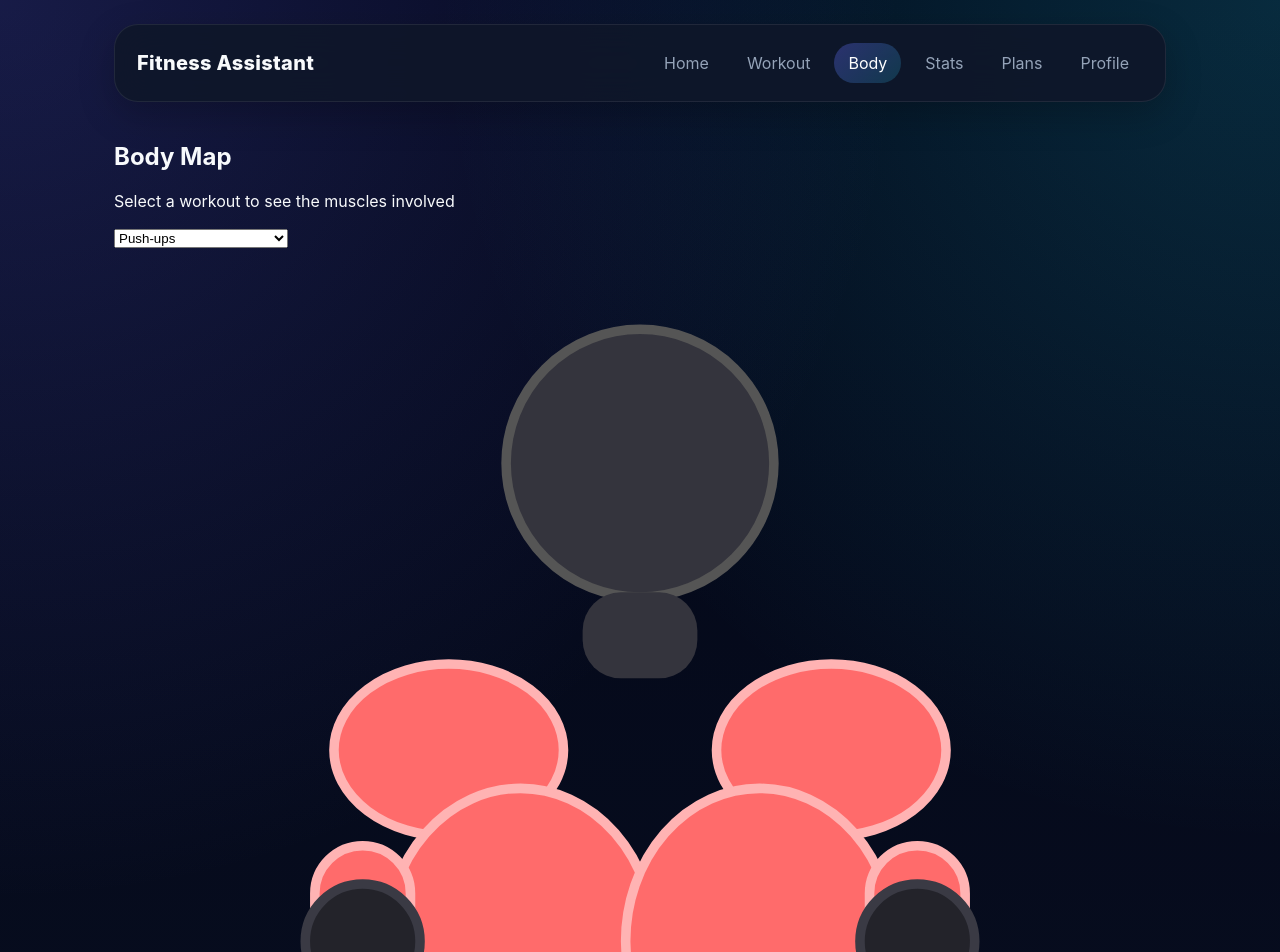
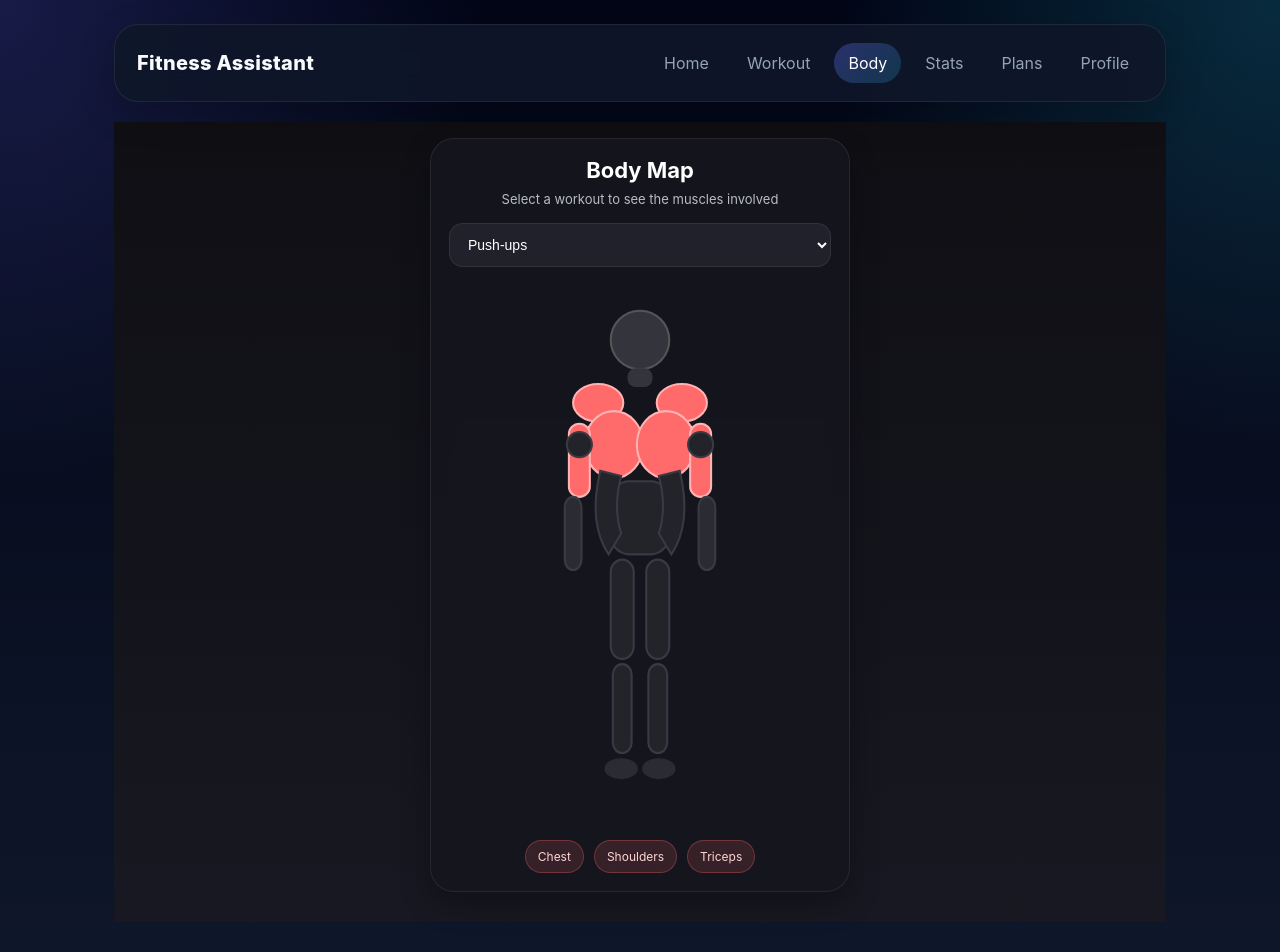
Before and after one commit to logeshk48/fitness-assistant, a React (Vite) app: page /body-map in a window 1280 px wide. Shown: the top 952 px of the page. Built offline with nearby package versions, Linux system fonts and the light colour scheme.

Commit message:
Stats added

```diff
--- a/src/App.jsx
+++ b/src/App.jsx
@@ -6,6 +6,7 @@ import BodyMap from "./pages/BodyMap";
 import Progress from "./pages/Progress";
 import Plans from "./pages/Plans";
 import Profile from "./pages/Profile";
+import Stats from "./pages/Stats";
 
 function App() {
   return (
@@ -18,6 +19,7 @@ function App() {
           <Route path="progress" element={<Progress />} />
           <Route path="plans" element={<Plans />} />
           <Route path="profile" element={<Profile />} />
+          <Route path="stats" element={<Stats />} />
         </Route>
       </Routes>
     </BrowserRouter>
--- a/src/components/Navbar.jsx
+++ b/src/components/Navbar.jsx
@@ -4,7 +4,7 @@ const navItems = [
   { label: "Home", path: "/" },
   { label: "Workout", path: "/workouts" },
   { label: "Body", path: "/body-map" },
-  { label: "Stats", path: "/progress" },
+  { label: "Stats", path: "/stats" },
   { label: "Plans", path: "/plans" },
   { label: "Profile", path: "/profile" },
 ];
--- a/src/pages/BodyMap.css
+++ b/src/pages/BodyMap.css
@@ -0,0 +1,79 @@
+.bodymap-page {
+  min-height: 100vh;
+  padding: 16px;
+  background: linear-gradient(180deg, #0f0f14 0%, #171821 100%);
+  display: flex;
+  justify-content: center;
+  align-items: flex-start;
+  box-sizing: border-box;
+}
+
+.bodymap-card {
+  width: 100%;
+  max-width: 420px;
+  background: rgba(22, 22, 30, 0.95);
+  border: 1px solid rgba(255, 255, 255, 0.08);
+  border-radius: 24px;
+  padding: 18px;
+  box-sizing: border-box;
+  box-shadow: 0 12px 30px rgba(0, 0, 0, 0.28);
+  backdrop-filter: blur(10px);
+}
+
+.bodymap-title {
+  margin: 0;
+  text-align: center;
+  font-size: 22px;
+  font-weight: 700;
+  color: #ffffff;
+}
+
+.bodymap-subtitle {
+  margin: 8px 0 16px;
+  text-align: center;
+  font-size: 13px;
+  color: #b8bcc7;
+}
+
+.bodymap-select {
+  width: 100%;
+  padding: 12px 14px;
+  border-radius: 14px;
+  border: 1px solid rgba(255, 255, 255, 0.08);
+  background: #20212b;
+  color: #ffffff;
+  font-size: 14px;
+  outline: none;
+  margin-bottom: 18px;
+}
+
+.bodymap-svg-wrap {
+  display: flex;
+  justify-content: center;
+  align-items: center;
+  padding: 8px 0 12px;
+}
+
+.bodymap-svg {
+  width: 100%;
+  max-width: 230px;
+  height: auto;
+}
+
+.bodymap-tags {
+  display: flex;
+  flex-wrap: wrap;
+  gap: 10px;
+  justify-content: center;
+  margin-top: 12px;
+}
+
+.bodymap-tag {
+  padding: 8px 12px;
+  border-radius: 999px;
+  background: rgba(255, 107, 107, 0.14);
+  border: 1px solid rgba(255, 107, 107, 0.3);
+  color: #ffd5d5;
+  font-size: 12px;
+  text-transform: capitalize;
+}
--- /dev/null
+++ b/src/pages/Stats.jsx
@@ -0,0 +1,114 @@
+import { useEffect, useState } from "react";
+import { db } from "../firebase";
+import { collection, getDocs } from "firebase/firestore";
+
+const Stats = () => {
+  const [workouts, setWorkouts] = useState([]);
+
+  const [totalWorkouts, setTotalWorkouts] = useState(0);
+  const [totalSets, setTotalSets] = useState(0);
+  const [totalReps, setTotalReps] = useState(0);
+  const [topMuscle, setTopMuscle] = useState("None");
+
+  // 🔹 Fetch workouts
+  const fetchWorkouts = async () => {
+    try {
+      const querySnapshot = await getDocs(collection(db, "workouts"));
+
+      const data = querySnapshot.docs.map((doc) => ({
+        id: doc.id,
+        ...doc.data(),
+      }));
+
+      setWorkouts(data);
+      calculateStats(data);
+    } catch (error) {
+      console.error("Error fetching workouts:", error);
+    }
+  };
+
+  // 🔹 Calculate stats
+  const calculateStats = (data) => {
+    // total workouts
+    setTotalWorkouts(data.length);
+
+    // total sets
+    const sets = data.reduce(
+      (sum, item) => sum + (item.totalSets || 0),
+      0
+    );
+    setTotalSets(sets);
+
+    // total reps
+    const reps = data.reduce(
+      (sum, item) => sum + (item.totalReps || 0),
+      0
+    );
+    setTotalReps(reps);
+
+    // top muscle
+    const muscleCount = {};
+
+    data.forEach((item) => {
+      const muscle = item.muscleGroup;
+      if (!muscle) return;
+
+      muscleCount[muscle] = (muscleCount[muscle] || 0) + 1;
+    });
+
+    let top = "None";
+    let max = 0;
+
+    for (const muscle in muscleCount) {
+      if (muscleCount[muscle] > max) {
+        max = muscleCount[muscle];
+        top = muscle;
+      }
+    }
+
+    setTopMuscle(top);
+  };
+
+  useEffect(() => {
+    fetchWorkouts();
+  }, []);
+
+  return (
+    <section className="page-section">
+      <div className="premium-hero">
+        <div>
+          <span className="hero-tag">Stats Engine</span>
+          <h2>Your Workout Analytics</h2>
+          <p>
+            Track your workouts, sets, reps, and muscle focus using real-time
+            data.
+          </p>
+        </div>
+      </div>
+
+      <div className="premium-stats-grid">
+        <div className="premium-stat-card">
+          <span>Total Workouts</span>
+          <strong>{totalWorkouts}</strong>
+        </div>
+
+        <div className="premium-stat-card">
+          <span>Total Sets</span>
+          <strong>{totalSets}</strong>
+        </div>
+
+        <div className="premium-stat-card">
+          <span>Total Reps</span>
+          <strong>{totalReps}</strong>
+        </div>
+
+        <div className="premium-stat-card">
+          <span>Top Muscle</span>
+          <strong>{topMuscle}</strong>
+        </div>
+      </div>
+    </section>
+  );
+};
+
+export default Stats;
```
